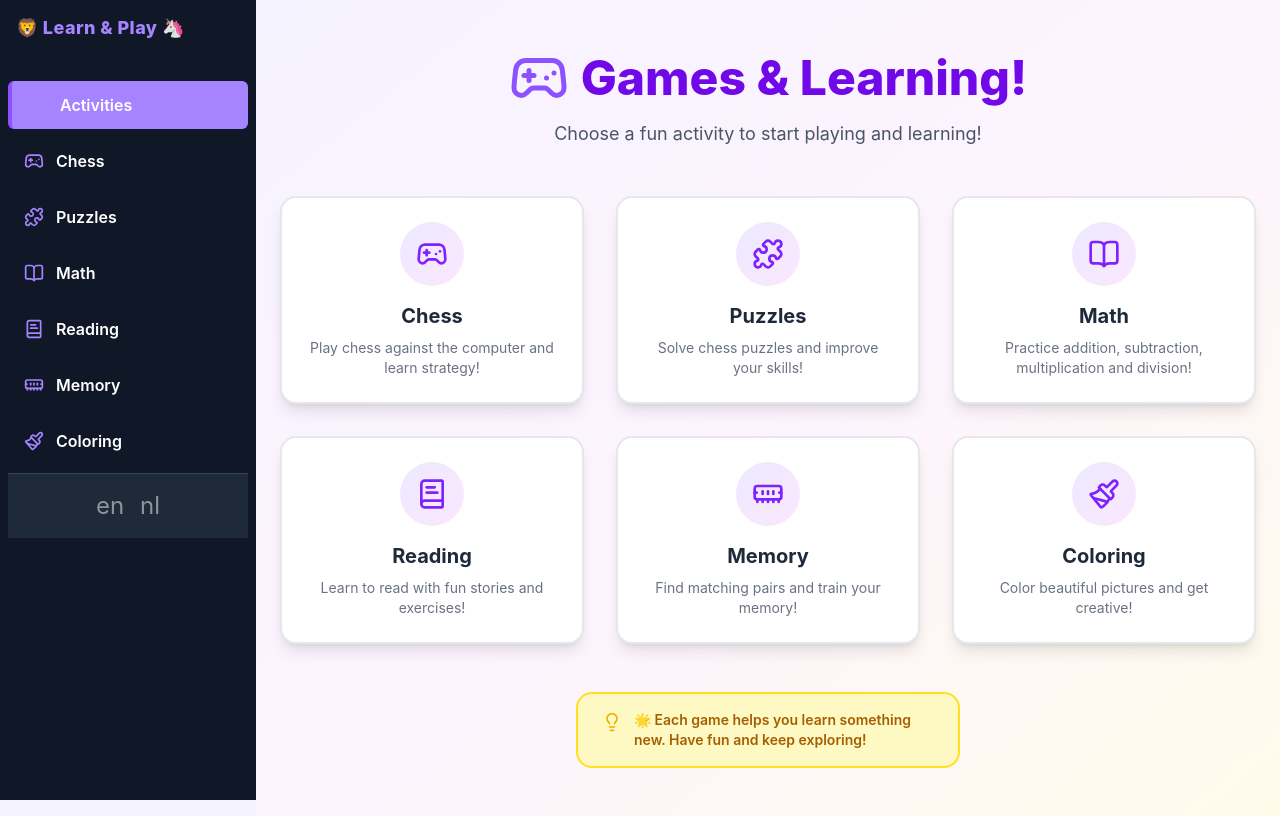
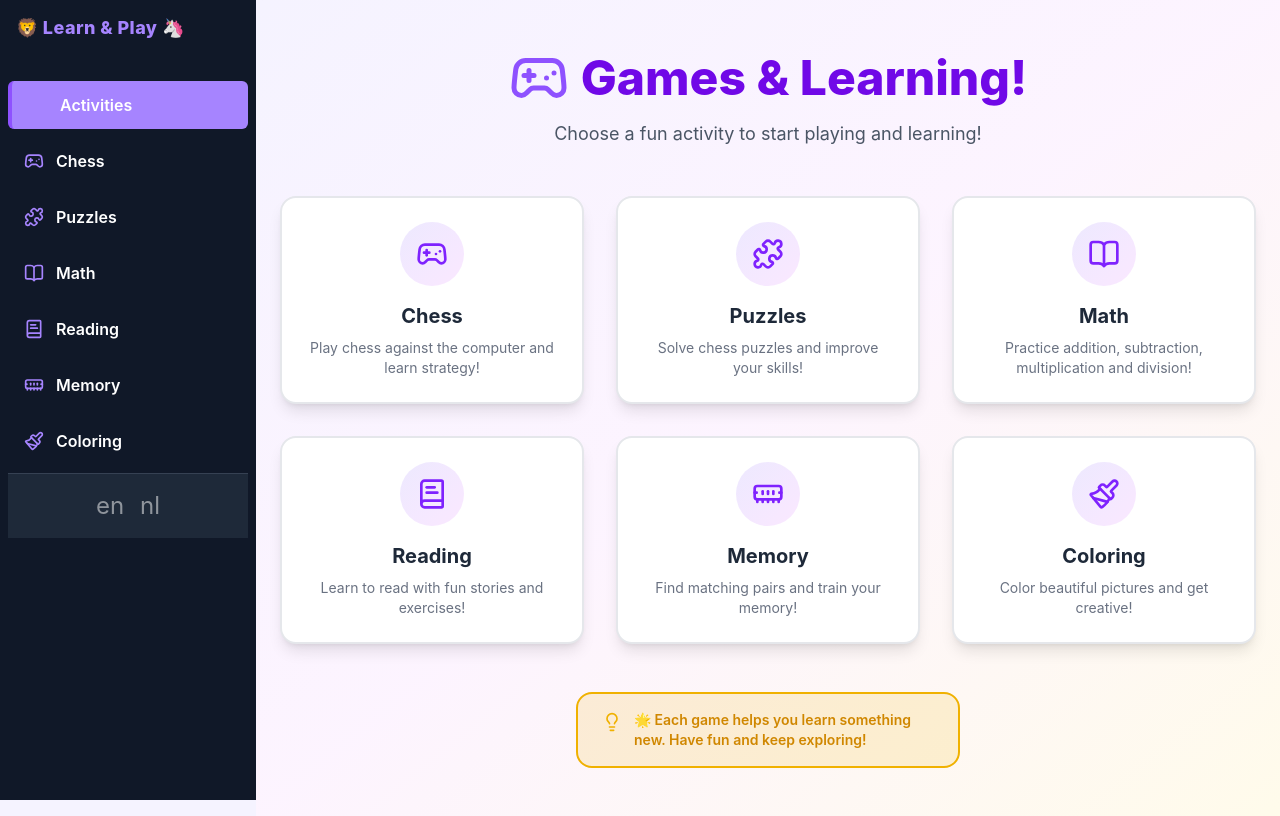
Before and after one commit to peeweetje/create-games-for-children, a React (Vite) app: page / in a window 1280 px wide. Built offline with nearby package versions, Linux system fonts and the light colour scheme.

Commit message:
Update the styling of the tip component.

```diff
--- a/src/components/tip/Tip.tsx
+++ b/src/components/tip/Tip.tsx
@@ -8,10 +8,10 @@ interface TipProps {
 }
 
 const styles = {
-    container: "bg-yellow-100 border-2 border-yellow-300 rounded-2xl px-6 py-4 max-w-sm w-full",
+    container: "bg-star/15 border-2 border-star rounded-2xl px-6 py-4 max-w-sm w-full",
     iconWrapper: "shrink-0 mt-0.5",
-    iconColor: "text-yellow-500",
-    text: "text-yellow-700 font-semibold text-sm",
+    iconColor: "text-star",
+    text: "text-star-600 font-semibold text-sm",
 };
 
 export const Tip = ({
```
